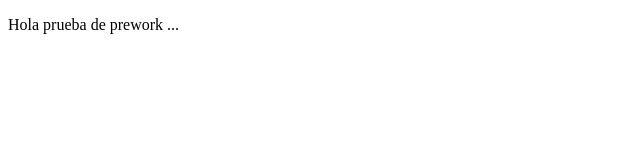
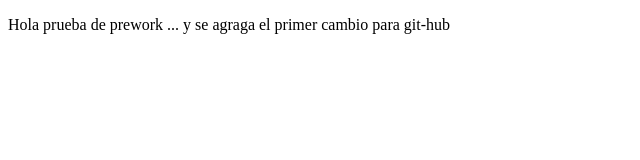
Before and after one commit to LAEgit-hub/projectDemoCursoPreWork, a plain HTML site: page index.html in a window 1280 px wide. Shown: the whole page, without its empty margins (0-640 px from the left). Drawn offline with Linux system fonts and the light colour scheme.

Commit message:
agreamos nuevos texto en etiqueta p

```diff
--- a/index.html
+++ b/index.html
@@ -7,6 +7,6 @@
     <title>Prueba</title>
 </head>
 <body>
-    <p>Hola prueba de prework ... </p>
+    <p>Hola prueba de prework ... y se agraga el primer cambio para git-hub</p>
 </body>
 </html>
```
